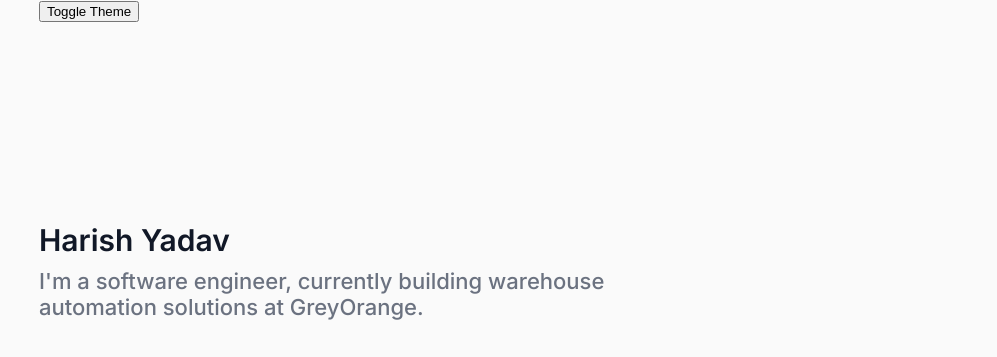
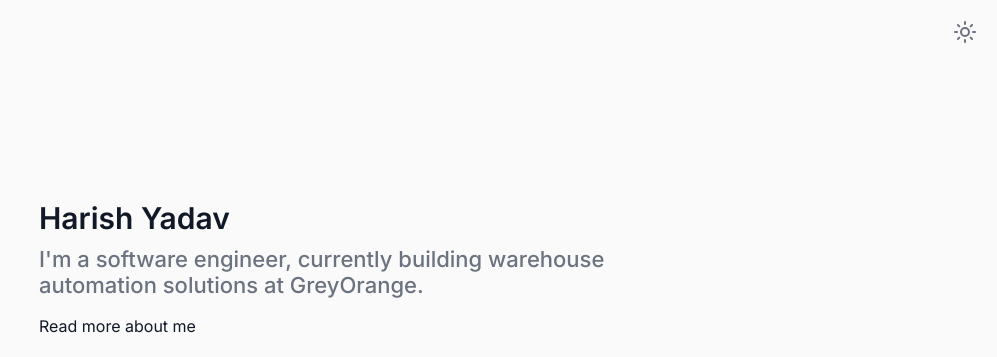
Before and after one commit to bitswright/bitswright.github.io, a plain HTML site: page index.html in a window 1280 px wide. Shown: the top 357 px of the page, without its empty margins (283-1280 px from the left). Drawn offline with Linux system fonts and the light colour scheme; no server answers.

Commit message:
dark/light mode toggle button styling

```diff
--- a/index.html
+++ b/index.html
@@ -26,11 +26,27 @@
 <body>
     <div id="content-container">
         <div>
-            <button id="theme-toggle-button">Toggle Theme</button>
+            <button id="theme-toggle-button">
+                <svg id="sun-icon" xmlns="http://www.w3.org/2000/svg" width="24" height="24" viewBox="0 0 24 24" fill="none" stroke="currentColor" stroke-width="2" stroke-linecap="round" stroke-linejoin="round">
+                    <circle cx="12" cy="12" r="4"/>
+                    <path d="M12 2v2"/>
+                    <path d="M12 20v2"/>
+                    <path d="m4.93 4.93 1.41 1.41"/>
+                    <path d="m17.66 17.66 1.41 1.41"/>
+                    <path d="M2 12h2"/>
+                    <path d="M20 12h2"/>
+                    <path d="m6.34 17.66-1.41 1.41"/>
+                    <path d="m19.07 4.93-1.41 1.41"/>
+                </svg>
+                <svg id="moon-icon" xmlns="http://www.w3.org/2000/svg" width="24" height="24" viewBox="0 0 24 24" fill="none" stroke="currentColor" stroke-width="2" stroke-linecap="round" stroke-linejoin="round">
+                    <path d="M20.985 12.486a9 9 0 1 1-9.473-9.472c.405-.022.617.46.402.803a6 6 0 0 0 8.268 8.268c.344-.215.825-.004.803.401"/>
+                </svg>
+            </button>
         </div>
         <div id="intro-container">
             <h1>Harish Yadav</h1>
             <h2>I'm a software engineer, currently building warehouse automation solutions at GreyOrange.</h2>
+            <p>Read more <a href="https://harishyadav.me" target="_blank">about me</a></p>
         </div>
         <div>
             <table>
--- a/styles/icons.css
+++ b/styles/icons.css
@@ -1,3 +1,47 @@
+#theme-toggle-button {
+    background: none;
+    border: none;
+    padding: 0;
+    cursor: pointer;
+    color: var(--secondary-text-color);
+    position: fixed;
+    top: 20px;
+    right: 20px;
+    width: 24px;
+    height: 24px;
+}
+
+#theme-toggle-button:hover {
+    color: var(--primary-text-color);
+}
+
+#sun-icon, #moon-icon {
+    position: absolute;
+    top: 0;
+    left: 0;
+    transition: opacity 0.3s ease, transform 0.3s ease;
+}
+
+:root[current-theme="dark"] #sun-icon {
+    opacity: 0;
+    transform: rotate(-90deg) scale(0.8);
+}
+
+:root[current-theme="dark"] #moon-icon {
+    opacity: 1;
+    transform: rotate(0deg) scale(1);
+}
+
+:root[current-theme="light"] #sun-icon {
+    opacity: 1;
+    transform: rotate(0deg) scale(1);
+}
+
+:root[current-theme="light"] #moon-icon {
+    opacity: 0;
+    transform: rotate(90deg) scale(0.8);
+}
+
 .social-icon {
     width: 60px;
     height: 60px;
```
